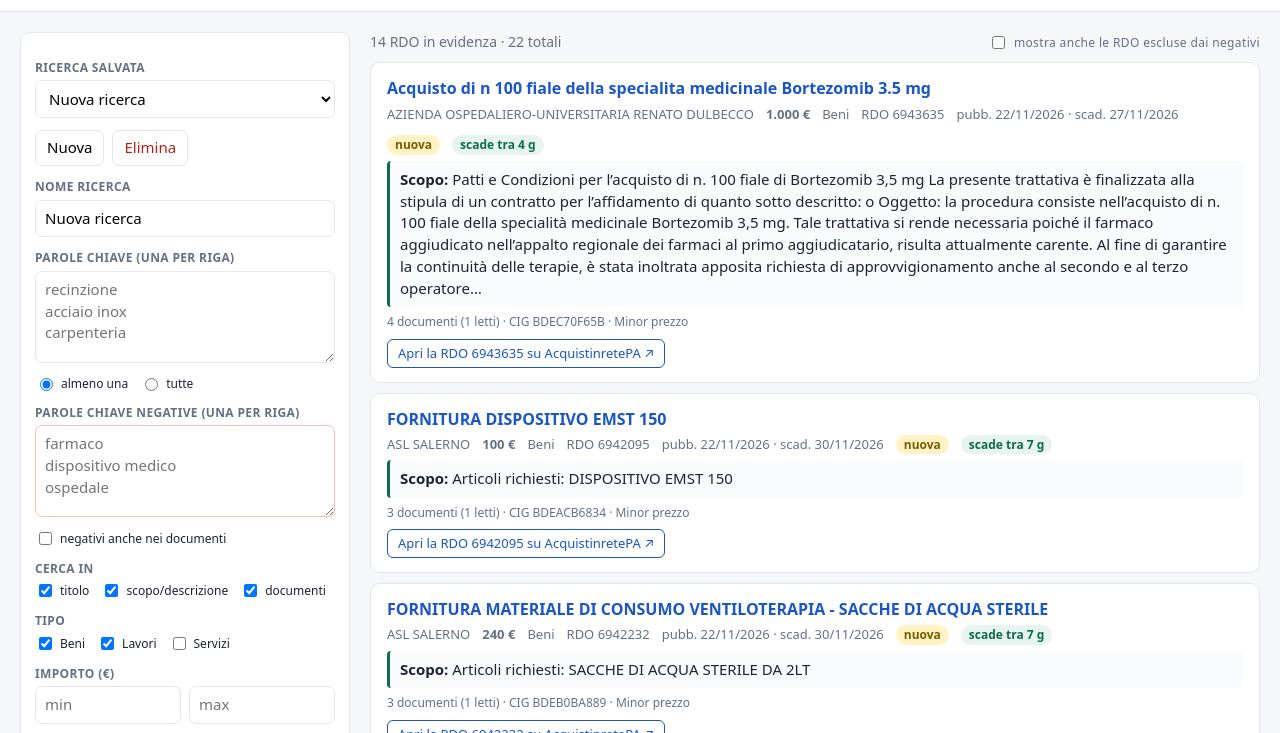
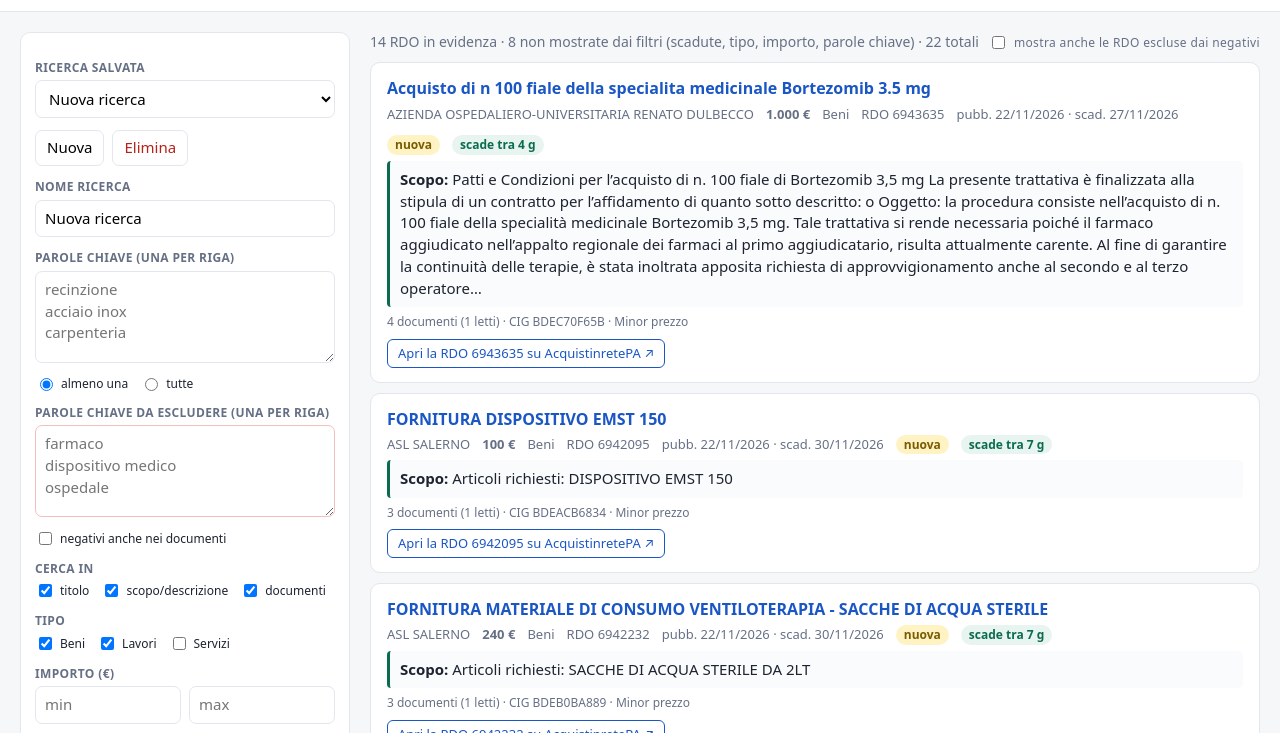
Before and after one commit to digiovas/rdo-radar, a plain HTML site: page dashboard/index.html in a window 1280 px wide. Both pictures are taken after a click on the button "Nuova". Shown: the part 43-776 px from the top of the page. Drawn offline with Linux system fonts and the light colour scheme; files whose address does not match are found by name.

Commit message:
Add files via upload

```diff
--- a/dashboard/index.html
+++ b/dashboard/index.html
@@ -65,7 +65,7 @@
     <label><input type="radio" name="mode" value="and"> tutte</label>
   </div>
 
-  <label for="negs">Parole chiave negative (una per riga)</label>
+  <label for="negs">Parole chiave da escludere (una per riga)</label>
   <textarea id="negs" class="neg" placeholder="farmaco&#10;dispositivo medico&#10;ospedale"></textarea>
   <div class="chk" style="margin-top:6px">
     <label title="Di default i negativi guardano titolo, descrizione e scopo. Nei documenti compaiono spesso per caso."><input type="checkbox" id="negDocs"> negativi anche nei documenti</label>
@@ -124,6 +124,7 @@ const DEFAULT_SEARCH = {
 };
 let DATA = {rdo: [], generato: 0};
 let state = {searches: [], current: 0};
+const PAGE = 100;  // RDO mostrate per volta
 
 // ---------- utilita' ----------
 const $ = id => document.getElementById(id);
@@ -214,7 +215,7 @@ function evaluate(r, s, now) {
     if (s.mode === "and" ? hit.size < pos.length : hit.size === 0) return null;
   }
 
-  // parole chiave negative
+  // parole chiave da escludere
   const negFields = [["titolo", r.titolo], ["scopo", r.scopo], ["descrizione", r.descrizione]];
   if (s.negDocs) negFields.push(["documenti", r.estratto]);
   const excluded = [];
@@ -229,9 +230,12 @@ function render() {
   const visible = evals.filter(e => !e.excluded.length);
   const hidden = evals.filter(e => e.excluded.length);
   const list = (showHidden ? evals : visible).sort((a, b) => b.score - a.score || (a.r.scadenza || 9e12) - (b.r.scadenza || 9e12));
-  $("count").textContent = `${visible.length} RDO in evidenza` + (hidden.length ? ` · ${hidden.length} escluse dai negativi` : "") + ` · ${DATA.rdo.length} totali`;
+  const fuoriFiltri = DATA.rdo.length - evals.length;
+  $("count").textContent = `${visible.length} RDO in evidenza` + (hidden.length ? ` · ${hidden.length} escluse dalle parole da escludere` : "")
+    + (fuoriFiltri ? ` · ${fuoriFiltri} non mostrate dai filtri (scadute, tipo, importo, parole chiave)` : "") + ` · ${DATA.rdo.length} totali`;
   if (!list.length) { $("results").innerHTML = '<div class="card empty">Nessuna RDO corrisponde a questa ricerca.</div>'; return; }
-  $("results").innerHTML = list.slice(0, 200).map(e => {
+  const shown = Math.min(list.length, state.limit || PAGE);
+  $("results").innerHTML = list.slice(0, shown).map(e => {
     const r = e.r, ts = e.hits;
     const giorni = r.scadenza ? Math.ceil((r.scadenza - now) / 86400) : null;
     const scad = giorni == null ? "" : giorni < 0 ? '<span class="tag exp">scaduta</span>'
@@ -252,12 +256,15 @@ function render() {
       <div class="docs">${esc(docs)}${r.cig ? " · CIG " + esc(r.cig) : ""}${r.criterio ? " · " + esc(r.criterio) : ""}</div>
       <a class="btn-rdo" href="${esc(r.url)}" target="_blank" rel="noopener">Apri la RDO ${esc(r.numero || "")} su AcquistinretePA ↗</a>
     </div>`;
-  }).join("");
+  }).join("") + (list.length > shown
+    ? `<div class="card empty"><button id="more" class="primary">Mostra altre ${Math.min(PAGE, list.length - shown)} (${shown} di ${list.length})</button></div>` : "");
+  const more = $("more");
+  if (more) more.addEventListener("click", () => { state.limit = shown + PAGE; render(); });
 }
 
 // ---------- eventi ----------
 function bind() {
-  const rerender = () => render();
+  const rerender = () => { state.limit = PAGE; render(); };
   document.querySelectorAll("aside input, aside textarea").forEach(el => el.addEventListener("input", rerender));
   $("showHidden").addEventListener("input", rerender);
   $("saved").addEventListener("change", () => { state.current = +$("saved").value; persist(); writeForm(state.searches[state.current]); render(); });
```
